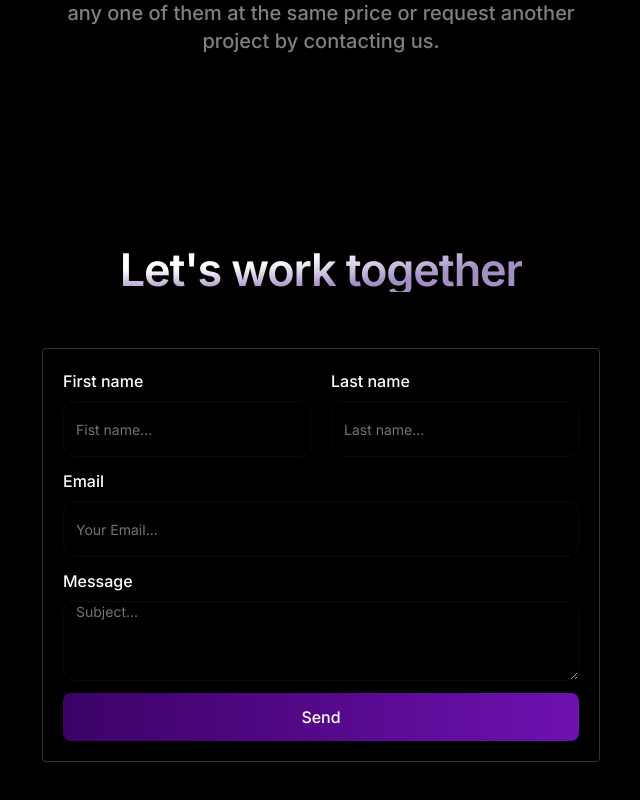
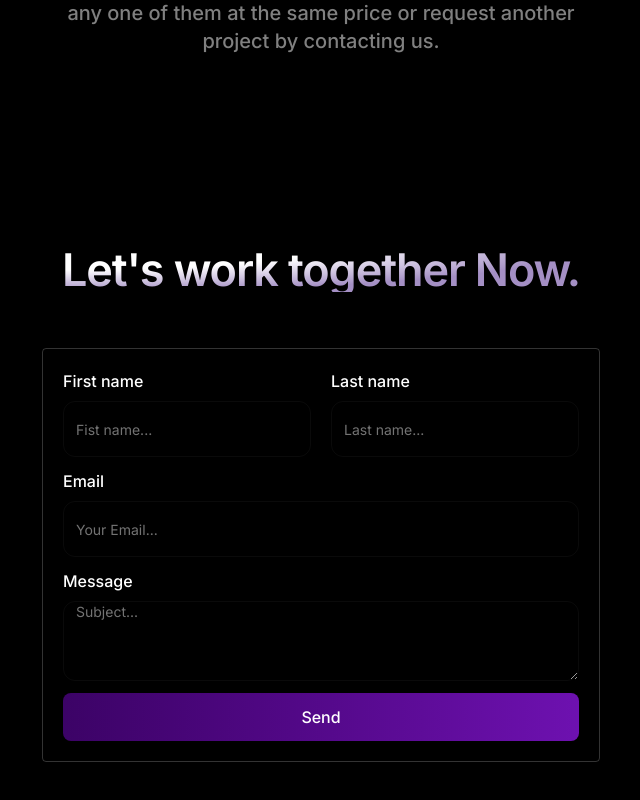
Before and after one commit to SaadAnna/Codew.v.1, a Next.js app: page / in a window 1280 px wide. Shown: the part 4369-5169 px from the top of the page, without its empty margins (319-959 px from the left). Built offline with nearby package versions, Linux system fonts and the light colour scheme.

Commit message:
Add new content in the contact page

```diff
--- a/app/sections/Contact.tsx
+++ b/app/sections/Contact.tsx
@@ -3,7 +3,7 @@ export const Contact = () => {
     <section className="py-24" id="contact">
       <div className="px-4  lg:max-w-4xl max-w-4xl mx-auto flex flex-col items-center overflow-hidden relative">
         <h1 className="text-4xl md:text-[45px] mx-auto md:leading-none max-w-2xl font-semibold tracking-tight bg-white bg-[radial-gradient(100%_100%_at_top_left,white,white,rgb(74,32,138,.5))] text-transparent bg-clip-text text-center">
-          Let&apos;s work together {" "}
+          Let&apos;s work together Now. {" "}
         </h1>
 
         <div className="mt-14 gap-3 mx-auto flex flex-col p-5 border border-white/20 rounded-sm ">
```
